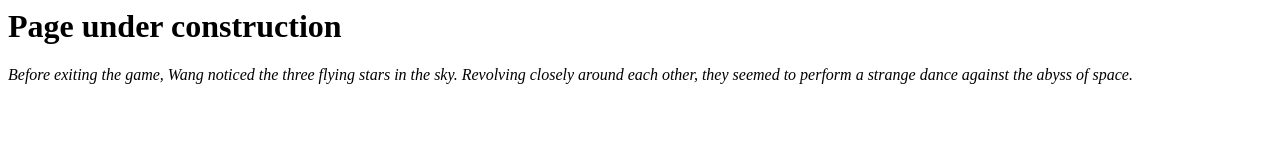
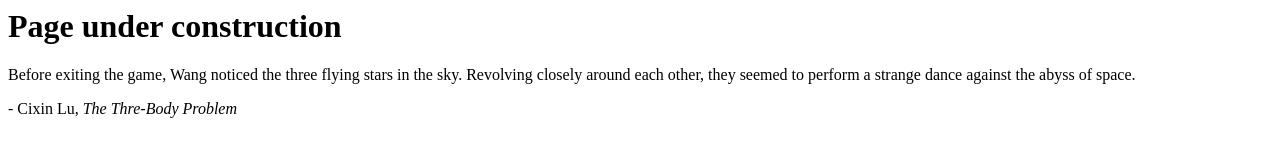
Before and after one commit to RyanCocking/3body, a plain HTML site: page index.html in a window 1280 px wide. Drawn offline with Linux system fonts and the light colour scheme.

Commit message:
Quotation

```diff
--- a/index.html
+++ b/index.html
@@ -1,2 +1,3 @@
 <h1>Page under construction</h1>
-<p><i>Before exiting the game, Wang noticed the three flying stars in the sky. Revolving closely around each other, they seemed to perform a strange dance against the abyss of space.</i></p>
+<p>Before exiting the game, Wang noticed the three flying stars in the sky. Revolving closely around each other, they seemed to perform a strange dance against the abyss of space.</p>
+- Cixin Lu, <i>The Thre-Body Problem</i>
```
